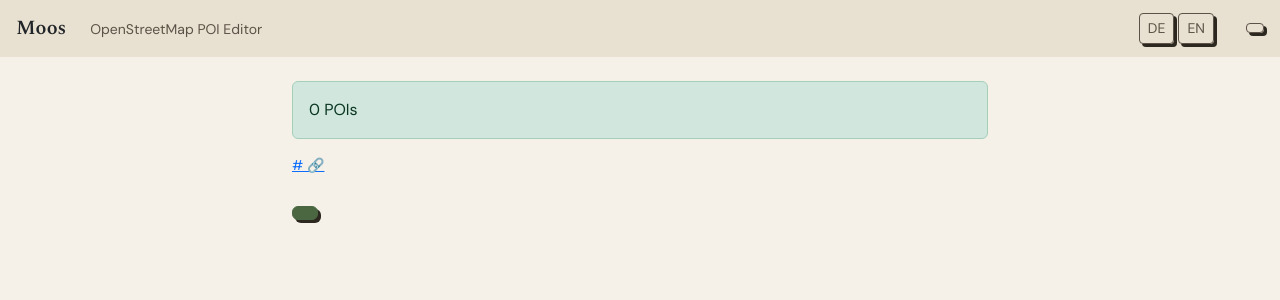
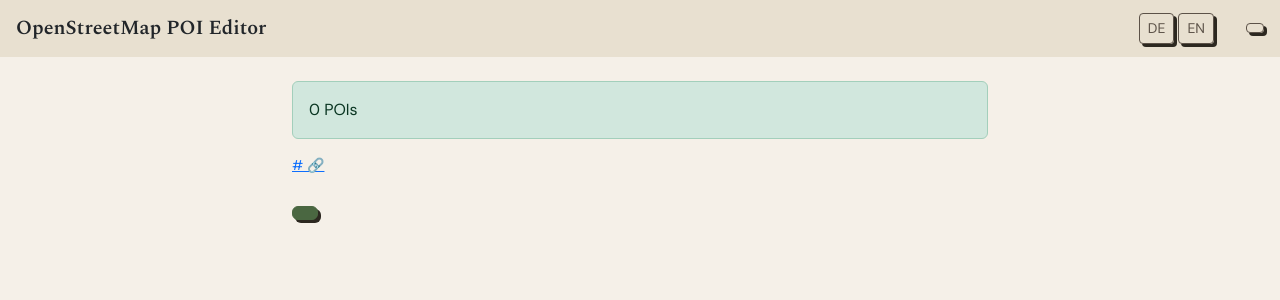
Before and after one commit to antonpirker/osmpoicms, a FastAPI app: template src/osmpoicms/templates/poi_success.html in a window 1280 px wide. Shown: the top 300 px of the page. Run offline with FastAPI, Linux system fonts and the light colour scheme; the template is opened without the code that fills it, so the values that code supplies are empty; parts of the project's set-up code (start-up, migrations or seed data) failed here and were passed over.

Commit message:
Rename app to OpenStreetMap POI Editor
Co-Authored-By: Claude Sonnet 4.6 <noreply@anthropic.com>

```diff
--- a/src/osmpoicms/templates/dashboard.html
+++ b/src/osmpoicms/templates/dashboard.html
@@ -1,10 +1,7 @@
 {% extends "base.html" %}
 {% block body %}
 <nav class="navbar navbar-light bg-light px-3 border-bottom">
-  <div class="d-flex align-items-baseline gap-2">
-    <a href="/dashboard" class="navbar-brand fw-semibold text-decoration-none text-dark">Moos</a>
-    <span class="text-muted small">OpenStreetMap POI Editor</span>
-  </div>
+  <a href="/dashboard" class="navbar-brand fw-semibold text-decoration-none text-dark">OpenStreetMap POI Editor</a>
   <div class="d-flex align-items-center gap-3">
     <div class="d-flex gap-1">
       <a href="/set-lang?lang=de&next={{ request.url.path }}"
--- a/src/osmpoicms/templates/landing.html
+++ b/src/osmpoicms/templates/landing.html
@@ -5,8 +5,7 @@
     {% if error == "auth_failed" %}
     <div class="alert alert-danger mb-4">{{ t.landing_auth_failed }}</div>
     {% endif %}
-    <h1 class="mb-1">Moos</h1>
-    <p class="text-muted mb-3">OpenStreetMap POI Editor</p>
+    <h1 class="mb-2">OpenStreetMap POI Editor</h1>
     <p class="text-muted mb-4">{{ t.landing_tagline }}</p>
     <a href="/auth/login" class="btn btn-primary btn-lg">
       {{ t.landing_connect_btn }}
--- a/src/osmpoicms/templates/poi_confirm.html
+++ b/src/osmpoicms/templates/poi_confirm.html
@@ -1,10 +1,7 @@
 {% extends "base.html" %}
 {% block body %}
 <nav class="navbar navbar-light bg-light px-3 border-bottom">
-  <div class="d-flex align-items-baseline gap-2">
-    <a href="/dashboard" class="navbar-brand fw-semibold text-decoration-none text-dark">Moos</a>
-    <span class="text-muted small">OpenStreetMap POI Editor</span>
-  </div>
+  <a href="/dashboard" class="navbar-brand fw-semibold text-decoration-none text-dark">OpenStreetMap POI Editor</a>
   <div class="d-flex align-items-center gap-3">
     <div class="d-flex gap-1">
       {% set _back = "/dashboard?community_id=" ~ community_id ~ "&community_name=" ~ (community_name | urlencode) ~ "&category=" ~ category %}
--- a/src/osmpoicms/templates/poi_success.html
+++ b/src/osmpoicms/templates/poi_success.html
@@ -1,10 +1,7 @@
 {% extends "base.html" %}
 {% block body %}
 <nav class="navbar navbar-light bg-light px-3 border-bottom">
-  <div class="d-flex align-items-baseline gap-2">
-    <a href="/dashboard" class="navbar-brand fw-semibold text-decoration-none text-dark">Moos</a>
-    <span class="text-muted small">OpenStreetMap POI Editor</span>
-  </div>
+  <a href="/dashboard" class="navbar-brand fw-semibold text-decoration-none text-dark">OpenStreetMap POI Editor</a>
   <div class="d-flex align-items-center gap-3">
     <div class="d-flex gap-1">
       {% set _back = "/dashboard?community_id=" ~ community_id ~ "&community_name=" ~ (community_name | urlencode) ~ "&category=" ~ category %}
--- a/src/osmpoicms/templates/poi_table.html
+++ b/src/osmpoicms/templates/poi_table.html
@@ -3,10 +3,7 @@
 <link rel="stylesheet" href="https://unpkg.com/maplibre-gl@4.7.1/dist/maplibre-gl.css">
 
 <nav class="navbar navbar-light bg-light px-3 border-bottom">
-  <div class="d-flex align-items-baseline gap-2">
-    <a href="/dashboard" class="navbar-brand fw-semibold text-decoration-none text-dark">Moos</a>
-    <span class="text-muted small">OpenStreetMap POI Editor</span>
-  </div>
+  <a href="/dashboard" class="navbar-brand fw-semibold text-decoration-none text-dark">OpenStreetMap POI Editor</a>
   <div class="d-flex align-items-center gap-3">
     <div class="d-flex gap-1">
       <button type="button" onclick="switchLang('de')" data-lang-btn="de"
```
